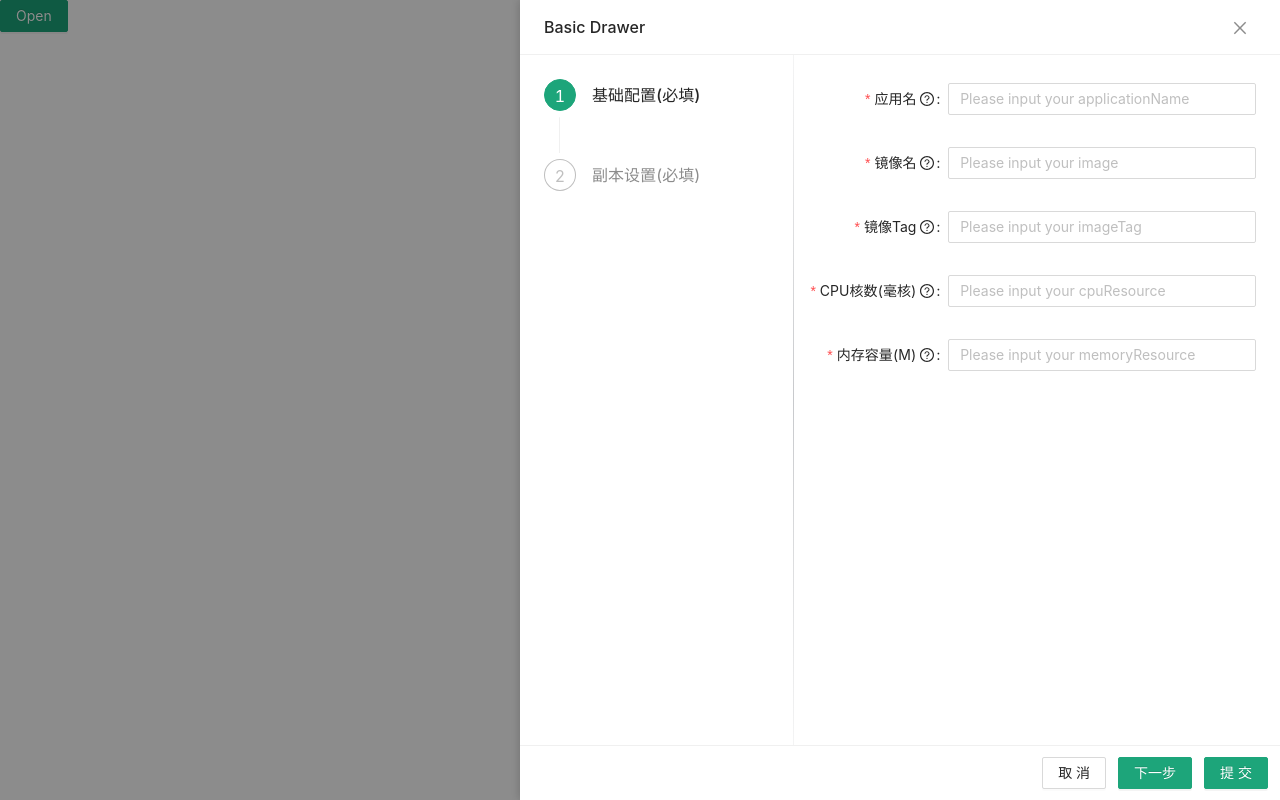
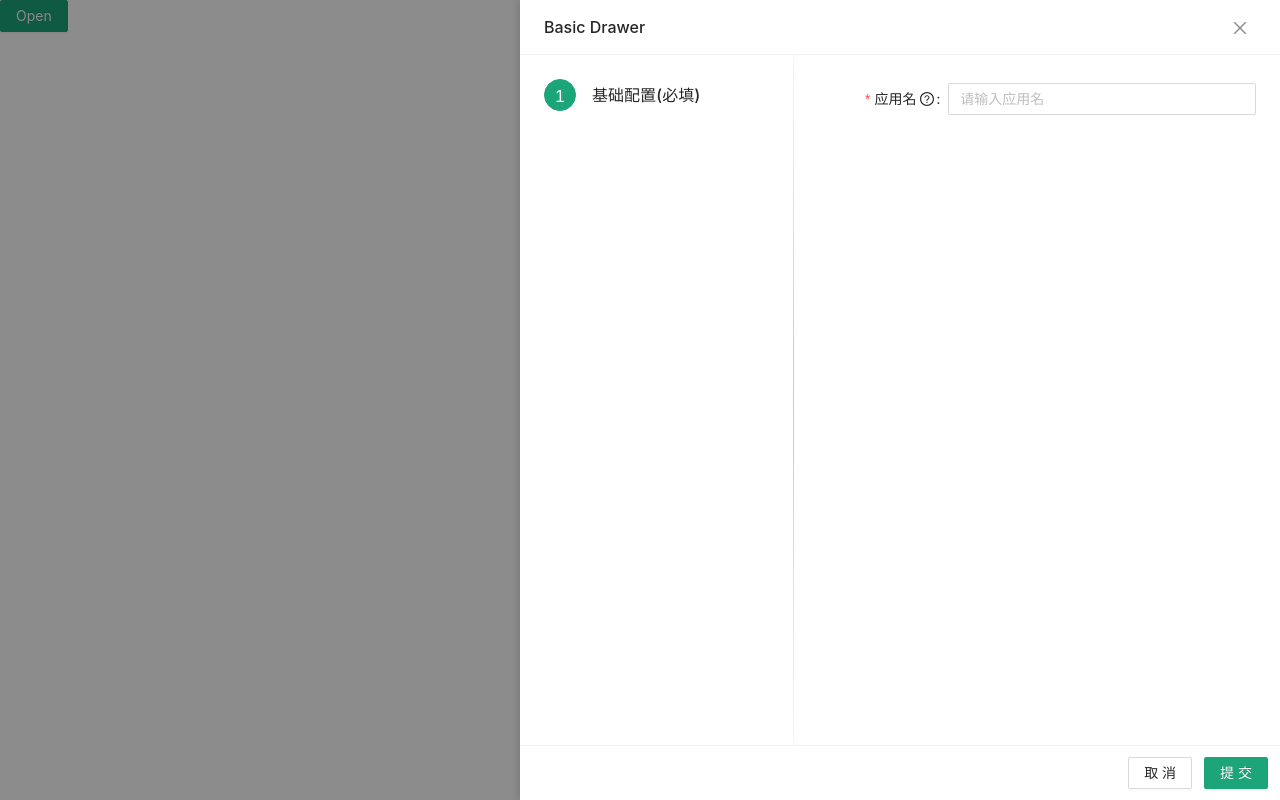
Before and after one commit to chenbj2333/work-components, a React (Create React App) app: page / in a window 1280 px wide. Both pictures are taken after a click on the button "Open". Built offline with nearby package versions, Linux system fonts and the light colour scheme.

Commit message:
模板模式

```diff
--- /dev/null
+++ b/src/components/StepForm/demo/base.tsx
@@ -0,0 +1,44 @@
+import React from 'react';
+import { Form, Input, Popover } from 'antd';
+import { QuestionCircleOutlined } from '@ant-design/icons';
+import FieldMessage from './fieldMessage';
+
+const CreateAppBase: React.FC = () => {
+  const itemLabel = (label: string, tipMsg?: string) => {
+    if (tipMsg) {
+      return (
+        <span>
+          <span style={{ marginRight: 4 }}>{label}</span>
+          <Popover
+            content={tipMsg}
+            getPopupContainer={(trigger) => {
+              return trigger.parentNode?.parentNode?.parentNode?.parentNode
+                ?.parentNode as HTMLElement;
+            }}
+          >
+            <QuestionCircleOutlined />
+          </Popover>
+        </span>
+      );
+    }
+    return label;
+  };
+
+  return (
+    <>
+      <Form.Item
+        key='applicationName'
+        name='applicationName'
+        // initialValue={item.value}
+        rules={[
+          { required: true, message: 'Please input your applicationName!' },
+        ]}
+        label={itemLabel('应用名', FieldMessage.applicationName)}
+      >
+        <Input placeholder='请输入应用名' />
+      </Form.Item>
+    </>
+  );
+};
+
+export default CreateAppBase;
--- a/src/components/StepForm/demo/index.tsx
+++ b/src/components/StepForm/demo/index.tsx
@@ -1,11 +1,55 @@
-import React, { FC, useState } from 'react';
+import React, { FC, useState, useReducer } from 'react';
 import { Drawer, Button } from 'antd';
 import StepForm, { stepStatusType } from '..';
 import baseJSON from './baseJSON';
 import fubenJSON from './fubenJSON';
+import CreateAppBase from './base';
 
 const StepFormDemo: FC = () => {
   const [visible, setVisible] = useState(false);
+  const originData = {
+    applicationName: undefined,
+    image: undefined,
+    imageTag: undefined,
+    cpuResource: undefined,
+    memoryResource: undefined,
+    containerName: undefined,
+    replicas: undefined,
+    historyLimit: undefined,
+    maxSurge: undefined,
+    maxUnavailable: undefined,
+    workerName: undefined,
+    bindIp: undefined,
+    workerSelector: null,
+    workerAffinity: {
+      key: undefined,
+      operator: undefined,
+    },
+    host: undefined,
+    path: undefined,
+    port: undefined,
+    failureThreshold: undefined,
+    periodSeconds: undefined,
+    timeoutSeconds: undefined,
+    volumes: {
+      type: undefined,
+      sourceName: undefined,
+      alias: undefined,
+    },
+    volumeMounts: {
+      alias: undefined,
+      mountPath: undefined,
+      subPath: undefined,
+    },
+    env: {
+      name: undefined,
+      value: undefined,
+    },
+    envFrom: undefined,
+    cmd: undefined,
+  };
+  // const contextValue = useReducer(reducer, originData);
+  // const CountContext = React.createContext(contextValue);
   const showDrawer = () => {
     setVisible(true);
   };
@@ -19,15 +63,15 @@ const StepFormDemo: FC = () => {
       status: 'process' as stepStatusType,
       name: '基础配置(必填)',
       dataWrapperName: 'baseInfo',
-      data: baseJSON,
+      component: <CreateAppBase />,
     },
-    {
-      key: 1,
-      status: 'wait' as stepStatusType,
-      name: '副本设置(必填)',
-      dataWrapperName: 'fuben',
-      data: fubenJSON,
-    },
+    // {
+    //   key: 1,
+    //   status: 'wait' as stepStatusType,
+    //   name: '副本设置(必填)',
+    //   dataWrapperName: 'fuben',
+    //   data: fubenJSON,
+    // },
     // {
     //   key: 2,
     //   name: '调度设置(选填)',
@@ -67,7 +111,9 @@ const StepFormDemo: FC = () => {
         onClose={onClose}
         visible={visible}
       >
+        {/* <CountContext.Provider value={contextValue}> */}
         <StepForm originStepInfoList={stepInfoList} onCloseFun={onClose} />
+        {/* </CountContext.Provider> */}
       </Drawer>
     </>
   );
--- a/src/components/StepForm/index.tsx
+++ b/src/components/StepForm/index.tsx
@@ -1,7 +1,7 @@
-import React, { FC, useState, useRef } from 'react';
+import React, { FC, useState, useRef, ReactNode } from 'react';
 import { Steps, Button, Form } from 'antd';
 import './index.less';
-import StepFormContent, { IStepFormContentItem } from './StepFormContent';
+// import StepFormContent, { IStepFormContentItem } from './StepFormContent';
 
 const { Step } = Steps;
 
@@ -24,7 +24,8 @@ export interface IStepFormProps {
     status: stepStatusType;
     description?: string;
     dataWrapperName: string;
-    data: IStepFormContentItem[];
+    // data: IStepFormContentItem[];
+    component: ReactNode;
   }[];
   onCloseFun: () => void;
 }
@@ -34,15 +35,6 @@ const StepForm: FC<IStepFormProps> = ({ originStepInfoList, onCloseFun }) => {
   const formRef = useRef(form);
   const [current, setCurrent] = useState(originStepInfoList[0]?.key);
   const [stepInfoList, setStepInfoList] = useState(originStepInfoList);
-
-  // 上一步
-  const prevClick = () => {
-    handleChange(current - 1);
-  };
-  // 下一步
-  const nextClick = () => {
-    handleChange(current + 1);
-  };
 
   // 提交
   const submitClick = () => {
@@ -57,24 +49,24 @@ const StepForm: FC<IStepFormProps> = ({ originStepInfoList, onCloseFun }) => {
     errorFields: any;
     outOfDate: boolean;
   }) => {
-    const { errorFields } = props;
-    const errItem: string[] = [];
-    errorFields.forEach((err: any) => {
-      if (err.errors.length > 0) {
-        errItem.push(err.name[0]);
-      }
-    });
-    // @ts-ignore
-    const errNames = [...new Set(errItem)];
-    const newData: any[] = JSON.parse(JSON.stringify(stepInfoList));
-    errNames.forEach((name) => {
-      newData.forEach((info) => {
-        if (name === info.dataWrapperName) {
-          info.status = 'error';
-        }
-      });
-    });
-    setStepInfoList(newData);
+    // const { errorFields } = props;
+    // const errItem: string[] = [];
+    // errorFields.forEach((err: any) => {
+    //   if (err.errors.length > 0) {
+    //     errItem.push(err.name[0]);
+    //   }
+    // });
+    // // @ts-ignore
+    // const errNames = [...new Set(errItem)];
+    // const newData: any[] = JSON.parse(JSON.stringify(stepInfoList));
+    // errNames.forEach((name) => {
+    //   newData.forEach((info) => {
+    //     if (name === info.dataWrapperName) {
+    //       info.status = 'error';
+    //     }
+    //   });
+    // });
+    // setStepInfoList(newData);
   };
 
   const handleChange = (current: number) => {
@@ -125,10 +117,11 @@ const StepForm: FC<IStepFormProps> = ({ originStepInfoList, onCloseFun }) => {
                     : { display: 'none' }
                 }
               >
-                <StepFormContent
+                {/* <StepFormContent
                   dataWrapperName={stepInfo.dataWrapperName}
                   infoItem={stepInfo.data}
-                />
+                /> */}
+                {stepInfo.component}
               </div>
             ))}
           </Form>
@@ -138,20 +131,6 @@ const StepForm: FC<IStepFormProps> = ({ originStepInfoList, onCloseFun }) => {
         <Button className='stepform-footer-btn' onClick={onCloseFun}>
           取消
         </Button>
-        {current !== 0 && (
-          <Button className='stepform-footer-btn' onClick={prevClick}>
-            上一步
-          </Button>
-        )}
-        {current !== stepInfoList.length - 1 && (
-          <Button
-            type='primary'
-            className='stepform-footer-btn'
-            onClick={nextClick}
-          >
-            下一步
-          </Button>
-        )}
         <Button
           type='primary'
           className='stepform-footer-btn'
```
